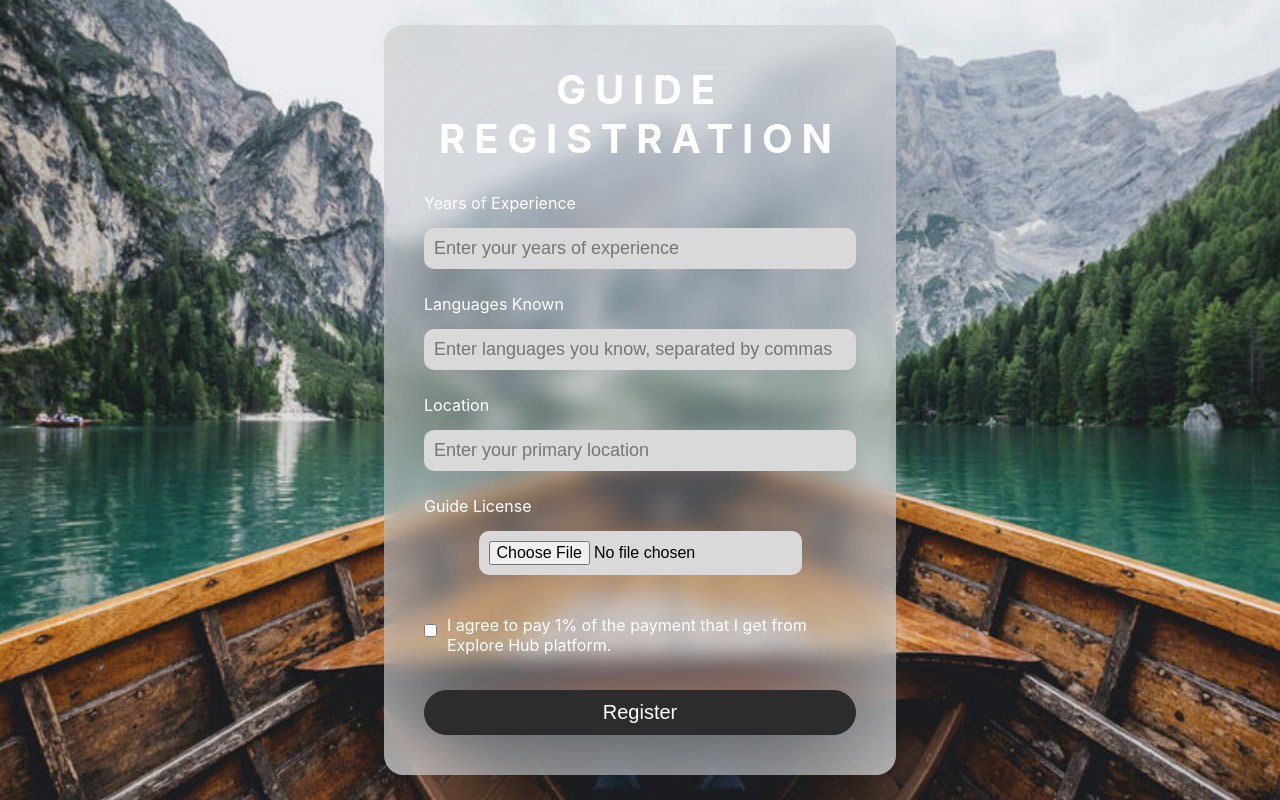
After one commit to kiran-kurian/Explore_Hub, a Django app: page /registration/guide/ in a window 1280 px wide. The commit adds this page. Run offline with Django 5.2, Linux system fonts and the light colour scheme.

Commit message:
local guide registration

```diff
--- a/Explore_Hub/explore_app/urls.py
+++ b/Explore_Hub/explore_app/urls.py
@@ -72,6 +72,7 @@ urlpatterns = [
     path('package/search/', package_search, name='package_search'),
     path('group/search/', group_search, name='group_search'),
     path('available_group/search/', available_group_search, name='available_group_search'),
+    path('registration/guide/', guide_registration, name="guide_registration"),
 ]
 if settings.DEBUG:
     urlpatterns += static(settings.MEDIA_URL, document_root=settings.MEDIA_ROOT)
--- a/Explore_Hub/explore_app/views.py
+++ b/Explore_Hub/explore_app/views.py
@@ -69,6 +69,8 @@ def login_view(request):
                 if role == 'ta':
                     request.session['travel'] = user.id
                     return HttpResponseRedirect(reverse('tahome'))
+                elif role == 'guide':
+                    request.session['guide'] = user.id
                 else:
                     request.session['normal'] = user.id
                     return HttpResponseRedirect(reverse("regularuser"))
@@ -134,10 +136,16 @@ def register_view(request):
                 request.session['password'] = password
                 # Redirect to document upload page
                 return redirect('ta_registration')
-            elif role in ['guide', 'eorg']:
-                return render(request, "registration.html", {
-                    "message": "Currently not available"
-                })
+            elif role == 'guide':
+                request.session['username'] = username
+                request.session['name'] = name
+                request.session['email'] = email
+                request.session['number'] = number
+                request.session['password'] = password
+                #redirect to other details entering page
+                return redirect('guide_registration')
+            elif role == 'eorg':
+                return redirect()
             else:
                 # Create regular user record
                 user = CustomUser.objects.create_user(username=username, email=email, password=password, first_name=name, phone_number=number, role=role)
@@ -1077,3 +1085,63 @@ def available_group_search(request):
             return render(request, 'group_partial.html', {'groups': groups})
     else:
         return redirect('login')
+
+#local guide registration view
+def guide_registration(request):
+    if request.method == "POST":
+        # Get uploaded file and form data
+        documents = request.FILES.get("guide_license")
+        agreement = request.POST.get("agreement") == 'on'
+        years_of_experience = request.POST.get("years_of_experience")
+        languages_known = request.POST.get("languages_known")
+        location = request.POST.get("location")
+
+        # Fetch details from session
+        username = request.session.get("username")
+        name = request.session.get("name")
+        email = request.session.get("email")
+        number = request.session.get("number")
+        password = request.session.get("password")
+
+        if not all([username, name, email, number, password]):
+            return redirect('register')  # Redirect if session data is incomplete
+
+        if agreement:
+            try:
+                hashed_password = make_password(password)
+                # Save the local guide
+                local_guide = LocalGuide(
+                    username=username,
+                    name=name,
+                    email=email,
+                    contact=number,
+                    password=hashed_password,
+                    guide_license=documents,
+                    agreement=agreement,
+                    years_of_experience=years_of_experience,
+                    languages_known=languages_known,
+                    location=location,
+                    approved=False
+                )
+                local_guide.save()
+
+                # Save in the CustomUser model
+                user = CustomUser(
+                    username=username,
+                    first_name=name,
+                    email=email,
+                    password=hashed_password,
+                    phone_number=number,
+                    role='guide',
+                    travel_guide=local_guide
+                )
+                user.save()
+
+                return HttpResponseRedirect(reverse("login"))
+            except IntegrityError:
+                print(IntegrityError)
+                return render(request, "guide_registration.html", {
+                    "message": "Username or email already exists"
+                })
+    else:
+        return render(request, "guide_registration.html")
--- /dev/null
+++ b/Explore_Hub/templates/guide_registration.html
@@ -0,0 +1,149 @@
+{% load static %}
+<!DOCTYPE html>
+<html lang="en">
+<head>
+    <meta charset="UTF-8">
+    <meta name="viewport" content="width=device-width, initial-scale=1.0">
+    <link rel="shortcut icon" type="image/png" href="{% static 'images/logo.png' %}">
+    <title>Guide Registration - Explore Hub</title>
+    <style>
+        * {
+            margin: 0;
+            padding: 0;
+            box-sizing: border-box;
+        }
+
+        body, html {
+            height: 100%;
+            width: 100%;
+            font-family: 'Inter', sans-serif;
+            background: #FFFFFF;
+            display: flex;
+            justify-content: center;
+            align-items: center;
+        }
+
+        .container {
+            position: relative;
+            width: 100%;
+            height: 100%;
+            display: flex;
+            justify-content: center;
+            align-items: center;
+        }
+
+        .background-image {
+            position: absolute;
+            width: 100%;
+            height: 100%;
+            background: url('{% static "images/nature2.png" %}') no-repeat center center/cover;
+        }
+
+        .registration-box {
+            width: 40%;
+            max-width: 800px;
+            padding: 40px;
+            background: rgba(170, 177, 187, 0.35);
+            box-shadow: inset -6px 4px 147.8px -3px #D9D9D9;
+            backdrop-filter: blur(11.25px);
+            border-radius: 20px;
+            text-align: center;
+            z-index: 10;
+        }
+
+        .registration-box h1 {
+            font-size: 40px;
+            color: #FFFFFF;
+            text-transform: uppercase;
+            letter-spacing: 0.22em;
+            margin-bottom: 30px;
+        }
+
+        .input-field {
+            width: 100%;
+            padding: 10px;
+            margin: 15px 0;
+            background: #D9D9D9;
+            border-radius: 10px;
+            font-size: 18px;
+            border: none;
+            outline: none;
+        }
+
+        .file-field {
+            padding: 10px;
+            margin: 15px 0;
+            background: #D9D9D9;
+            border-radius: 10px;
+            font-size: 16px;
+            border: none;
+            outline: none;
+        }
+
+        .button {
+            width: 100%;
+            padding: 10px;
+            margin-top: 20px;
+            background-color: #2C2C2C;
+            color: white;
+            border: 1px solid #2C2C2C;
+            border-radius: 60px;
+            font-size: 20px;
+            cursor: pointer;
+            transition: background-color 0.3s;
+        }
+
+        .button:hover {
+            background-color: #444444;
+        }
+
+        label {
+            font-size: 16px;
+            color: white;
+            display: block;
+            text-align: left;
+            margin-top: 10px;
+        }
+
+        .checkbox-label {
+            display: flex;
+            align-items: center;
+            justify-content: flex-start;
+            margin: 15px 0;
+        }
+
+        .checkbox-label input {
+            margin-right: 10px;
+        }
+    </style>
+</head>
+<body>
+    <div class="container">
+        <div class="background-image"></div>
+        <div class="registration-box">
+            <h1>Guide Registration</h1>
+            <form action="{% url 'guide_registration' %}" method="post" enctype="multipart/form-data">
+                {% csrf_token %}
+                <label for="years_of_experience">Years of Experience</label>
+                <input type="number" name="years_of_experience" class="input-field" min="0" placeholder="Enter your years of experience" required>
+
+                <label for="languages_known">Languages Known</label>
+                <input type="text" name="languages_known" class="input-field" placeholder="Enter languages you know, separated by commas" required>
+
+                <label for="location">Location</label>
+                <input type="text" name="location" class="input-field" placeholder="Enter your primary location" required>
+
+                <label for="guide_license">Guide License</label>
+                <input type="file" name="guide_license" class="file-field" accept=".pdf,.jpg,.jpeg,.png" required>
+
+                <div class="checkbox-label">
+                    <input type="checkbox" name="agreement" id="agreement" required>
+                    <label for="agreement">I agree to pay 1% of the payment that I get from Explore Hub platform.</label>
+                </div>
+
+                <button type="submit" class="button">Register</button>
+            </form>
+        </div>
+    </div>
+</body>
+</html>
--- a/Explore_Hub/templates/layout_main.html
+++ b/Explore_Hub/templates/layout_main.html
@@ -3,7 +3,7 @@
 <html lang="en">
 <head>
 	<meta charset="utf-8">
-    <meta name="viewport" content="width=device-width, initial-scale=1, shrink-to-fit=no">
+    <meta name="viewport" content="width=device-width, initial-scale=1, shrink-to-fit=yes">
     <title>Explore Hub</title>
     <link rel="shortcut icon" type="image/png" href="{% static 'images/logo.png' %}" >
     <link href="https://cdnjs.cloudflare.com/ajax/libs/font-awesome/6.0.0-beta3/css/all.min.css" rel="stylesheet">
@@ -16,6 +16,7 @@
     <!-- Owl Carousel (if needed) -->
     <link rel="stylesheet" href="{% static 'assets/vendors/owl-carousel/css/owl.carousel.css' %}">
     <link rel="stylesheet" href="{% static 'assets/vendors/owl-carousel/css/owl.theme.default.css' %}">
+    <link rel="stylesheet" href="https://cdn.jsdelivr.net/npm/bootstrap-icons@1.11.3/font/bootstrap-icons.css">
 
     <!-- Bootstrap + Ollie main styles -->
 	<link rel="stylesheet" href="{% static 'assets/css/ollie.css' %}">
@@ -23,7 +24,8 @@
     <!-- Slick Carousel CSS from CDN -->
     <link rel="stylesheet" href="https://cdnjs.cloudflare.com/ajax/libs/slick-carousel/1.8.1/slick.css" />
     <link rel="stylesheet" href="https://cdnjs.cloudflare.com/ajax/libs/slick-carousel/1.8.1/slick-theme.css" />
-    <link rel="stylesheet" href="{% static 'node_modules/bootstrap-icons/font/bootstrap-icons.css' %}">
+    {% comment %} <link rel="stylesheet" href="{% static 'node_modules/bootstrap-icons/font/bootstrap-icons.css' %}"> {% endcomment %}
+
 </head>
 <body data-spy="scroll" data-target=".navbar" data-offset="40" id="home">
 
--- a/Explore_Hub/templates/login.html
+++ b/Explore_Hub/templates/login.html
@@ -3,7 +3,7 @@
 <html lang="en">
 <head>
     <meta charset="UTF-8">
-    <meta name="viewport" content="width=device-width, initial-scale=1.0">
+    <meta name="viewport" content="width=device-width, initial-scale=1.0", maximum-scale=1.0, user-scalable=no">
     <link rel="shortcut icon" type="image/png" href="{% static 'images/logo.png' %}" >
     <title>Login-Explore Hub</title>
     <style>
```
Also changed, not shown: Explore_Hub/Explore_Hub/settings.py (+19 -20 lines), Explore_Hub/explore_app/models.py (+16 -0 lines).
